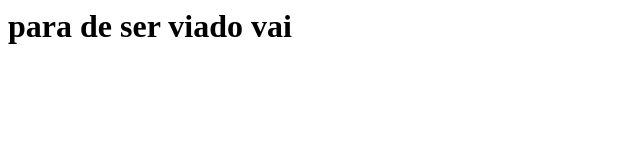
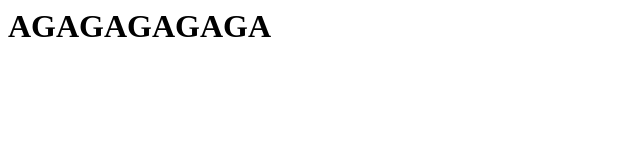
Before and after one commit to xdxjuniorxdx/poseila, a plain HTML site: page index.html in a window 1280 px wide. Shown: the whole page, without its empty margins (0-640 px from the left). Drawn offline with Linux system fonts and the light colour scheme.

Commit message:
MUDEI TUDO MESMO

```diff
--- a/index.html
+++ b/index.html
@@ -3,6 +3,6 @@
 <html>
 
 	<body>
-		<h1>para de ser viado vai</h1>
+		<h1>AGAGAGAGAGA</h1>
 	</body>
 </html>
```
